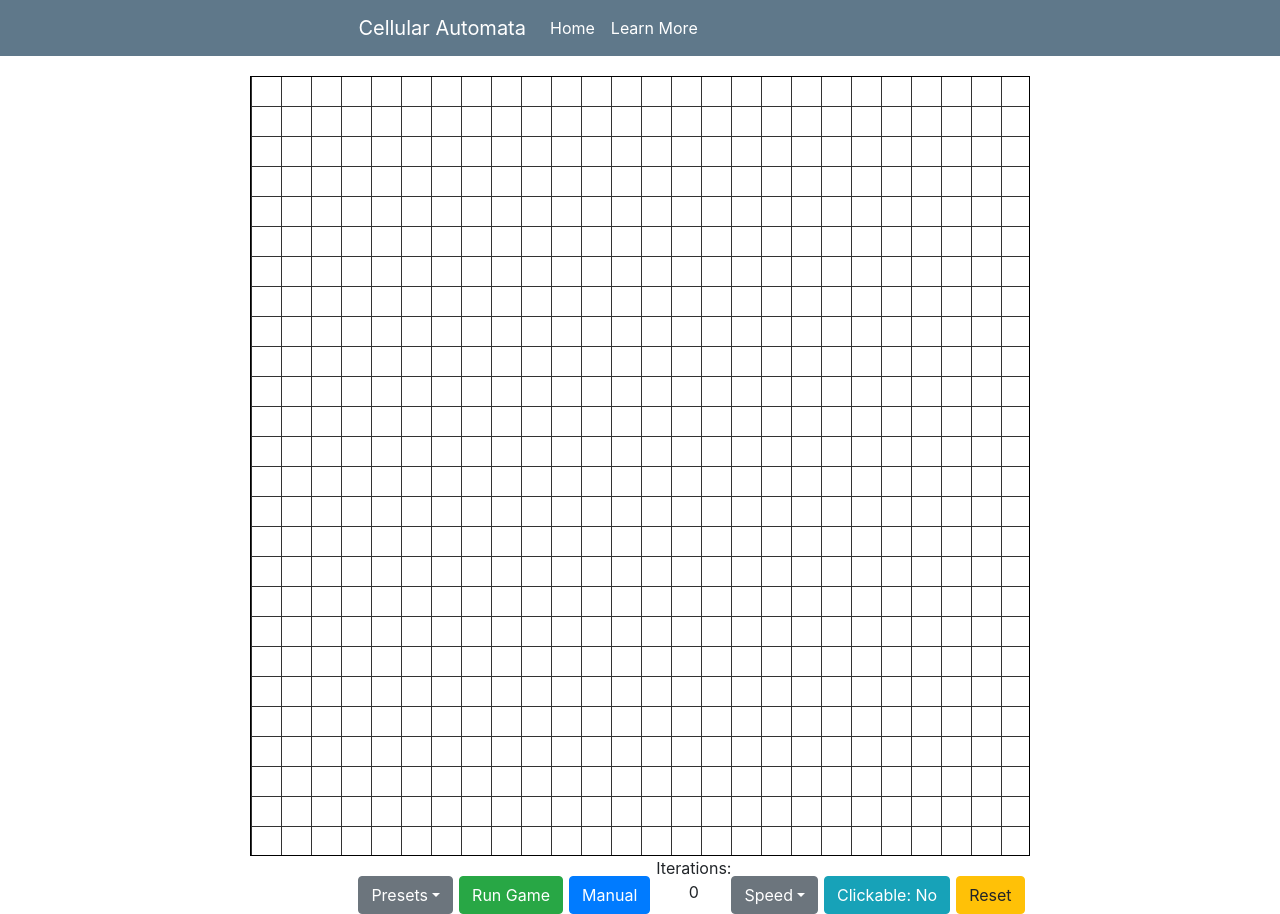
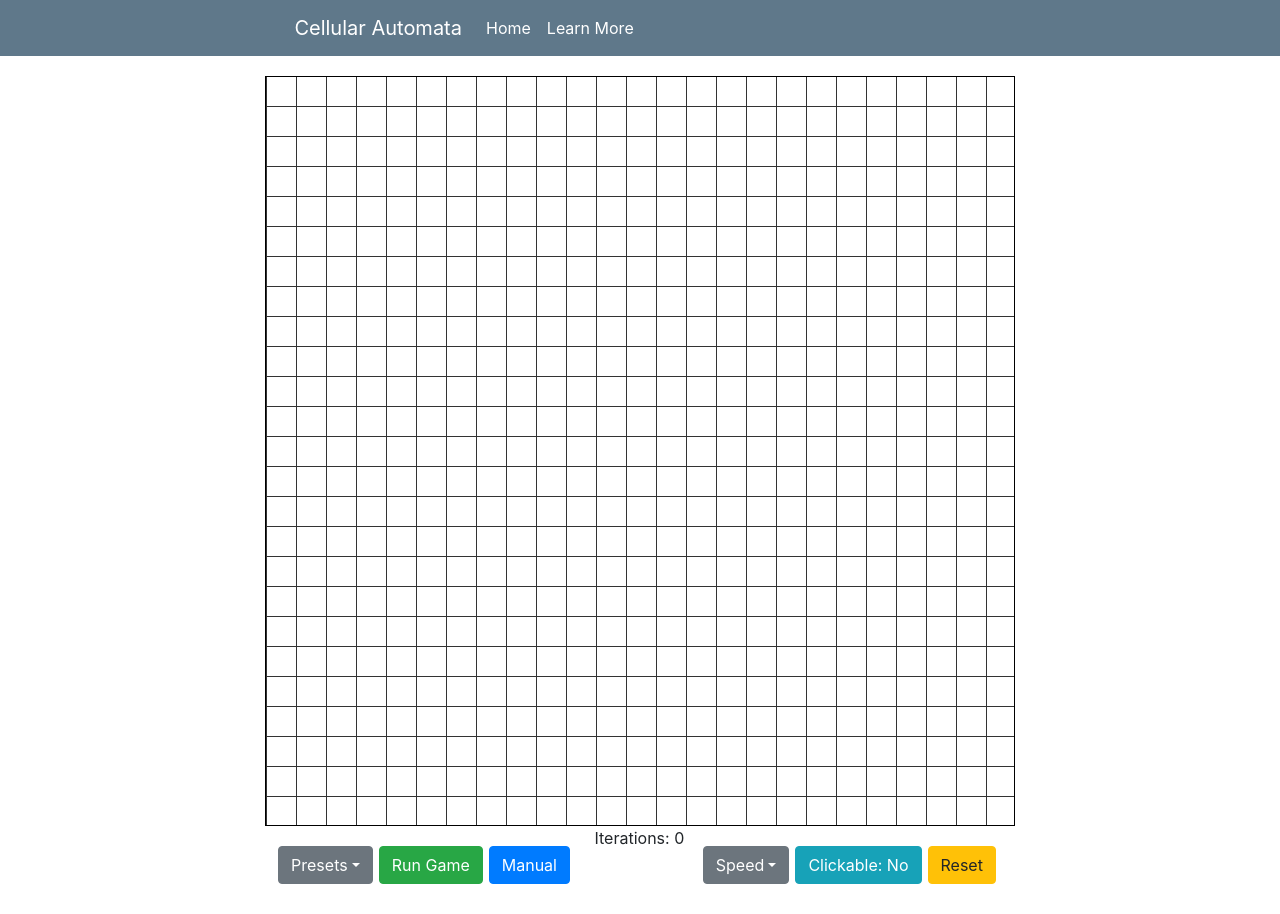
Before and after one commit to bloominstituteoftechnology/CS-Build-Week-1, a React (Create React App) app: page /board in a window 1280 px wide. After the commit the page ends 884 px from the top, so only its background shows below. Built offline with nearby package versions, Linux system fonts and the light colour scheme.

Commit message:
margin fix

```diff
--- a/src/components/Board.css
+++ b/src/components/Board.css
@@ -15,8 +15,8 @@
 .below-grid {
   display: flex;
   justify-content: space-around;
-  margin-left: 28%;
-  margin-right: 27.8%;
+  margin-left: 29%;
+  margin-right: 28.8%;
 }
 
 button {
@@ -44,7 +44,7 @@ button {
 }
 
 .navbar {
-  padding-left: 28%;
+  padding-left: 30.5%;
   margin-bottom: 20px;
 }
 
@@ -59,3 +59,14 @@ button {
 .navbar-nav li a:hover {
   color: blue;
 }
+
+@media screen and (max-width: 1450px) {
+  .below-grid {
+    margin-left: 21%;
+    margin-right: 21%;
+  }
+
+  .navbar {
+    padding-left: 23%;
+  }
+}
--- a/src/components/Board.js
+++ b/src/components/Board.js
@@ -3,8 +3,8 @@ import "./Board.css";
 import Cell from "./Cell";
 
 let cell_size = 30;
-let board_width = 780;
-let board_height = 780;
+let board_width = 750;
+let board_height = 750;
 let rows = board_height / cell_size; // This gives us the number of rows that will be in our board.
 let columns = board_width / cell_size;
 let count = 0;
```
